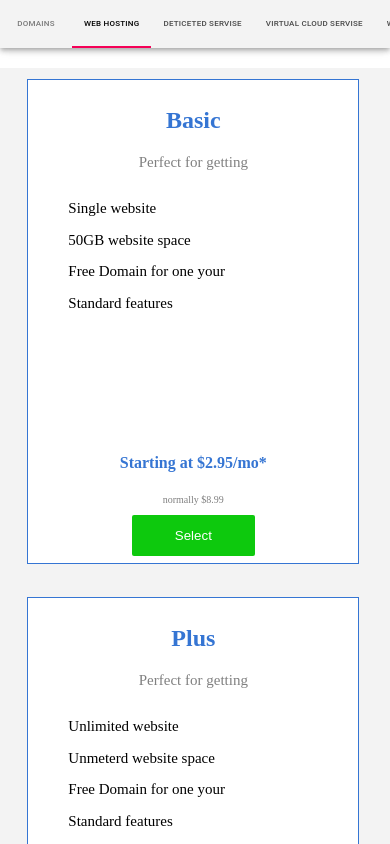
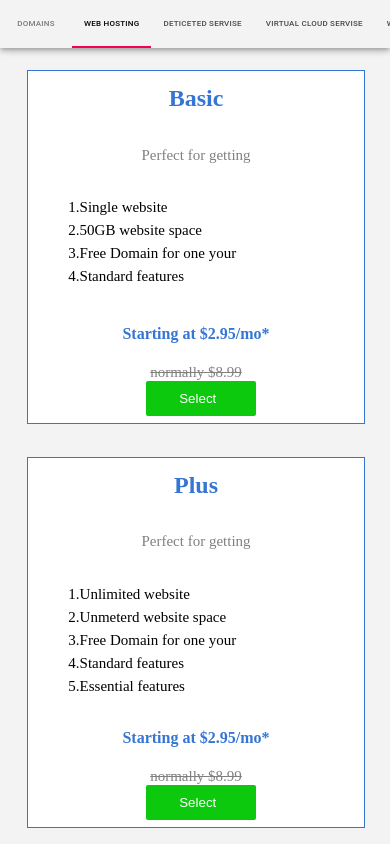
Before and after one commit to ArianEmini/Assigments, a React (Create React App) app in the folder Seconde-assigment/seconde/: page /WebHosting in a window 390 px wide. Both pictures are taken after a click on the tab "WEB HOSTING". Shown: the top 844 px of the page. Built offline with nearby package versions, Linux system fonts and the light colour scheme.

Commit message:
Change Domains dhe Webhosting

```diff
--- a/Seconde-assigment/seconde/src/Components/NavbarPages/Domains/Domains.css
+++ b/Seconde-assigment/seconde/src/Components/NavbarPages/Domains/Domains.css
@@ -1,6 +1,6 @@
 .Domains{
     position: absolute;
-    top:8%;
+    top:0%;
     left:0%;
     right: 0%;
     width: 100%;
@@ -18,6 +18,7 @@
     flex-wrap: wrap;
     justify-content: space-between;
      margin: 0% 7% 10% 7%;
+     padding-top: 5%;
 
 }
 .Card-content{
@@ -34,8 +35,6 @@ p{
 }
 
 .Card-content h2, h5, p {
-
-
     display: flex;
     justify-content: center;
 }
@@ -44,9 +43,10 @@ p{
 
 
 }
-button{
+.Domainsbutton{
     display: flex;
     margin: auto;
+    margin-top: auto;
     padding: 3% 30%;
     border: 1px solid rgb(77, 118, 253);
     background-color: white;
@@ -59,6 +59,7 @@ button:hover{
 }
 
 @media(max-width:768px){
+
     .Card-content{
         width: 40%;
     }
@@ -67,4 +68,7 @@ button:hover{
     .Card-content{
         width: 100%;
     }
+    .Card{
+        margin-top: 15%;
+    }
 }
--- a/Seconde-assigment/seconde/src/Components/NavbarPages/Domains/Domains.js
+++ b/Seconde-assigment/seconde/src/Components/NavbarPages/Domains/Domains.js
@@ -61,7 +61,7 @@ const Domains = (props) => {
     <h2>{dom.name}</h2>
     <h5>{dom.buy}</h5>
     <p>{dom.oldbuy}</p>
-    <button>{dom.button}</button>
+    <button className="Domainsbutton">{dom.button}</button>
  </div>
 
 
--- a/Seconde-assigment/seconde/src/Components/NavbarPages/WebHosting/WebHosting.js
+++ b/Seconde-assigment/seconde/src/Components/NavbarPages/WebHosting/WebHosting.js
@@ -5,34 +5,34 @@ const WebHosting = (props) => {
     const DomainsData=[
         {
           name:"Basic",
-          listone:"Single website",
-          listtwo:"50GB website space",
-          listthree:"Free Domain for one your",
-          listfour:"Standard features",
+          listone:"1.Single website",
+          listtwo:"2.50GB website space",
+          listthree:"3.Free Domain for one your",
+          listfour:"4.Standard features",
           buy:"$5.99/yr",
           oldbuy:"$10.99/yr",
           button:"Buy now"
         },
         {
           name:"Plus",
-          listone:"Unlimited website",
-          listtwo:"Unmeterd website space",
-          listthree:"Free Domain for one your",
-          listfour:"Standard features",
-          listfive:"Essential features",
+          listone:"1.Unlimited website",
+          listtwo:"2.Unmeterd website space",
+          listthree:"3.Free Domain for one your",
+          listfour:"4.Standard features",
+          listfive:"5.Essential features",
           buy:"$55.99/yr",
           oldbuy:"$10.99/yr",
           button:"Buy now"
         },
         {
             name:"Choice Plus",
-            listone:"Unlimited website",
-            listtwo:"Unmeterd website space",
-            listthree:"Free Domain for one your",
-            listfour:"1 Domain privacy",
-            listfive:"Automated Backup",
-            listsix:"Standard features",
-            listseven:"Essential features",
+            listone:"1.Unlimited website",
+            listtwo:"2.Unmeterd website space",
+            listthree:"3.Free Domain for one your",
+            listfour:"5. 1 Domain privacy",
+            listfive:"6.Automated Backup",
+            listsix:"7.Standard features",
+            listseven:"8.Essential features",
             buy:"$55.99/yr",
             oldbuy:"$10.99/yr",
             button:"Buy now"
@@ -57,11 +57,9 @@ const WebHosting = (props) => {
                    <li>{dom.listseven}</li>
 
                 </ul>
-                  <div className="Footer-Card">
                  <h4>Starting at $2.95/mo*</h4>
-                 <p>normally $8.99</p>
+                 <del >normally $8.99</del>
                  <button className="buttonHosting">Select</button>
-                 </div>
                </div>
 
 
--- a/Seconde-assigment/seconde/src/Components/NavbarPages/WebHosting/Webhosting.css
+++ b/Seconde-assigment/seconde/src/Components/NavbarPages/WebHosting/Webhosting.css
@@ -1,6 +1,6 @@
 .WebHosting{
     position: absolute;
-    top:8%;
+    top:0%;
     left:0%;
     right: 0%;
     width: 100%;
@@ -12,10 +12,14 @@
 
 .Card-content-Hosting{
     background-color:white ;
+    display: flex;
+    flex-direction: column;
     width: 25%;
     padding: 2% 0% 2% 0%;
     border: 1px solid #3575D3 ;
     margin-right:1% ;
+
+
 
 }
 .Card-content-Hosting:hover{
@@ -23,8 +27,8 @@
 
 }
 .CardHosting{
+    padding-top: 4%;
     display: flex;
-    flex-wrap: wrap;
     justify-content: center;
      margin: 0% 7% 30% 7%;
 
@@ -34,47 +38,66 @@ h2,h4{
     display: flex;
     justify-content: center;
     color: #3575D3;
+    margin-top: auto;
+    padding-top:2%;
 }
-h4{
-    margin-top: 30%;
+
+del{
+    display: flex;
+    justify-content: center;
+    font-size: 15px;
+    color:gray;
+    /* padding-bottom: 3%; */
+    margin-top: auto;
 }
  ul{
 
     display: flex;
     flex-direction: column;
-
     font-size: 15px;
 }
 li{
-    padding-top: 5%;
+    padding-top: 2%;
     list-style-type: none
 }
 .buttonHosting{
-
-    bottom:0%;
     display: flex;
-    margin: auto;
-    padding: 4% 13%;
+    margin-left: 35%;
     border:none;
+    width: 30%;
+    /* margin-left: 40%; */
     background-color: rgb(13, 201, 13);
     color: white;
     border-radius: 2px;
+    margin-top: auto;
+    padding: 3% 23% 3% 10%;
+
 
 }
 
 .paragrafHosting{
     font-size: 15px;
 }
-
+.Footer-Card{
+    /* display: flex; */
+    align-items: flex-end;
+}
 @media(max-width:768px){
     .Card-content-Hosting{
-        width: 30%;
+
+        width: 30% !important;
         margin-bottom: 10%;
     }
 }
 @media(max-width:425px){
     .Card-content-Hosting{
-        width: 100%;
+        width: 100% !important;
         margin-bottom: 10%;
     }
+    .CardHosting{
+        padding-top: 15%;
+        display: flex;
+        flex-wrap: nowrap;
+        flex-direction: column;
+    }
 }
```
